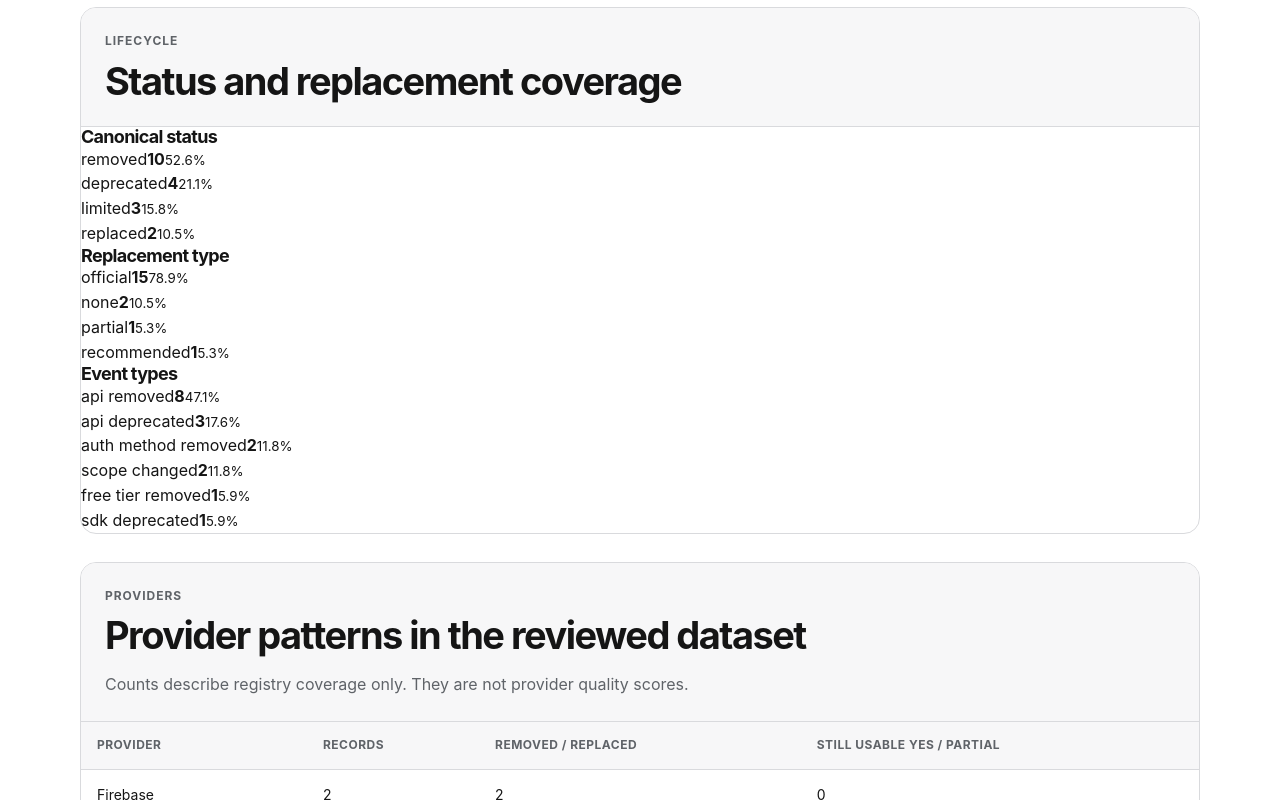
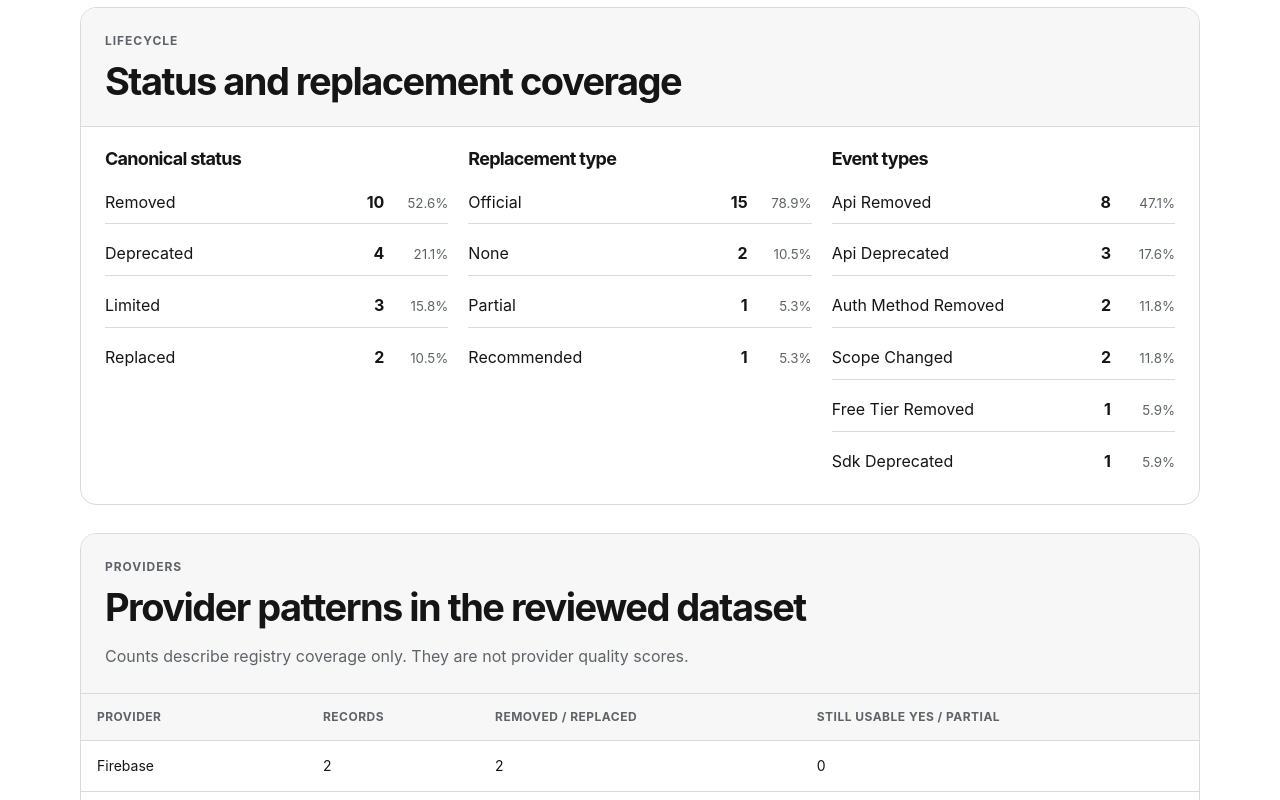
Before and after one commit to badjoke-lab/api-deprecation-archive, a website: page stats/index.html in a window 1280 px wide. Shown: the part 1220-2020 px from the top of the page. Drawn offline with Linux system fonts and the light colour scheme.

Commit message:
Load Stats-specific stylesheet

```diff
--- a/stats/index.html
+++ b/stats/index.html
@@ -7,6 +7,7 @@
     <meta name="description" content="Canonical API lifecycle statistics for migration windows, providers, replacements, evidence quality, dates, and lifecycle coverage." />
     <link rel="canonical" href="https://api-deprecation-archive.pages.dev/stats/" />
     <link rel="stylesheet" href="../styles.css" />
+    <link rel="stylesheet" href="stats.css" />
   </head>
   <body>
     <header class="site-header"><a class="brand" href="../"><span class="brand-title">API Deprecation Archive</span><span class="brand-subtitle">Evidence-based developer lifecycle registry</span></a><nav class="site-nav"><a href="../apis/">APIs</a><a href="../compare/">Compare</a><a href="./">Stats</a><a href="../deadlines/">Deadlines</a><a href="../timeline/">Timeline</a></nav></header>
```
